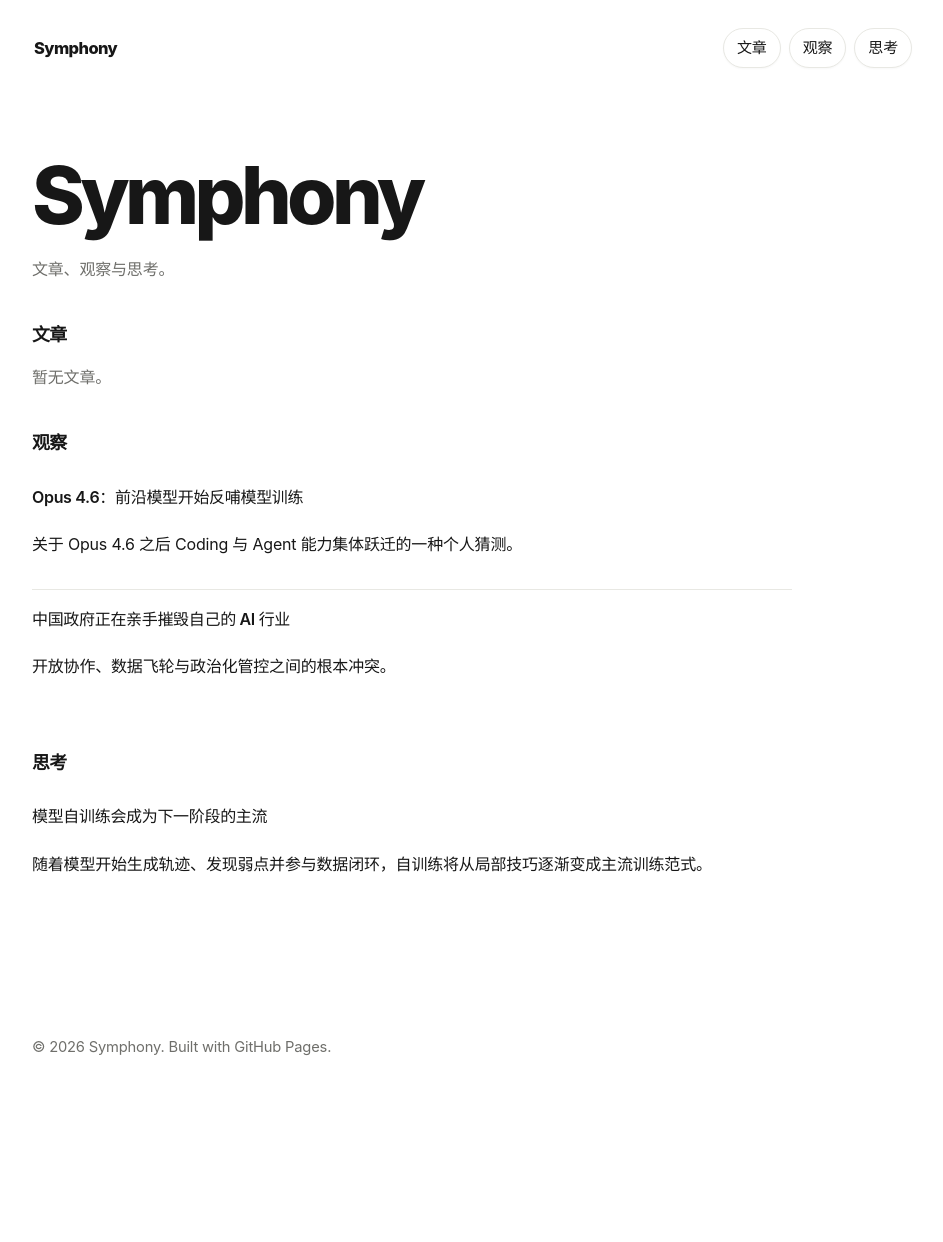
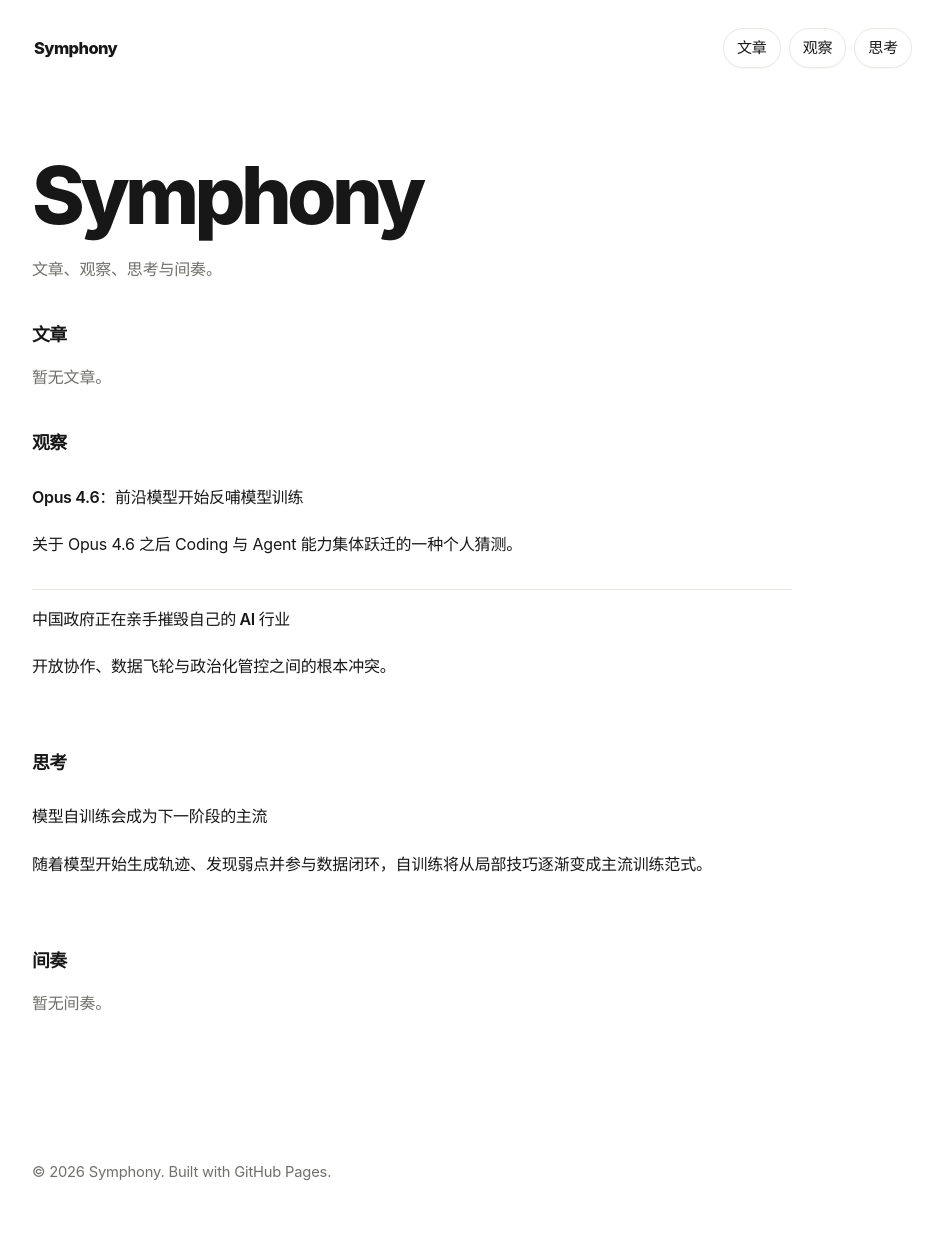
Before and after one commit to 3516027002att-ui/3516027002att-ui.github.io, a Jekyll site: the page built from index.md, in a window 1280 px wide. Shown: the whole page, without its empty margins (168-1111 px from the left). Built offline with Jekyll 4.4.1, drawn with Linux system fonts in a browser that asks for light colours; before the commit the page ends 1118 px from its top, so only the background shows below that.

Commit message:
Add interludes to home page

```diff
--- a/index.md
+++ b/index.md
@@ -5,7 +5,7 @@
 
 <section class="post home-index">
   <h1>Symphony</h1>
-  <p class="meta">文章、观察与思考。</p>
+  <p class="meta">文章、观察、思考与间奏。</p>
 
   <h2>文章</h2>
   <p class="muted">暂无文章。</p>
@@ -29,4 +29,18 @@
       </li>
     {% endfor %}
   </ul>
+
+  <h2>间奏</h2>
+  {% if site.interludes and site.interludes.size > 0 %}
+    <ul class="list">
+      {% for interlude in site.interludes reversed %}
+        <li>
+          <a href="{{ interlude.url | relative_url }}">{{ interlude.title }}</a>
+          {% if interlude.description %}<p>{{ interlude.description }}</p>{% endif %}
+        </li>
+      {% endfor %}
+    </ul>
+  {% else %}
+    <p class="muted">暂无间奏。</p>
+  {% endif %}
 </section>
```
